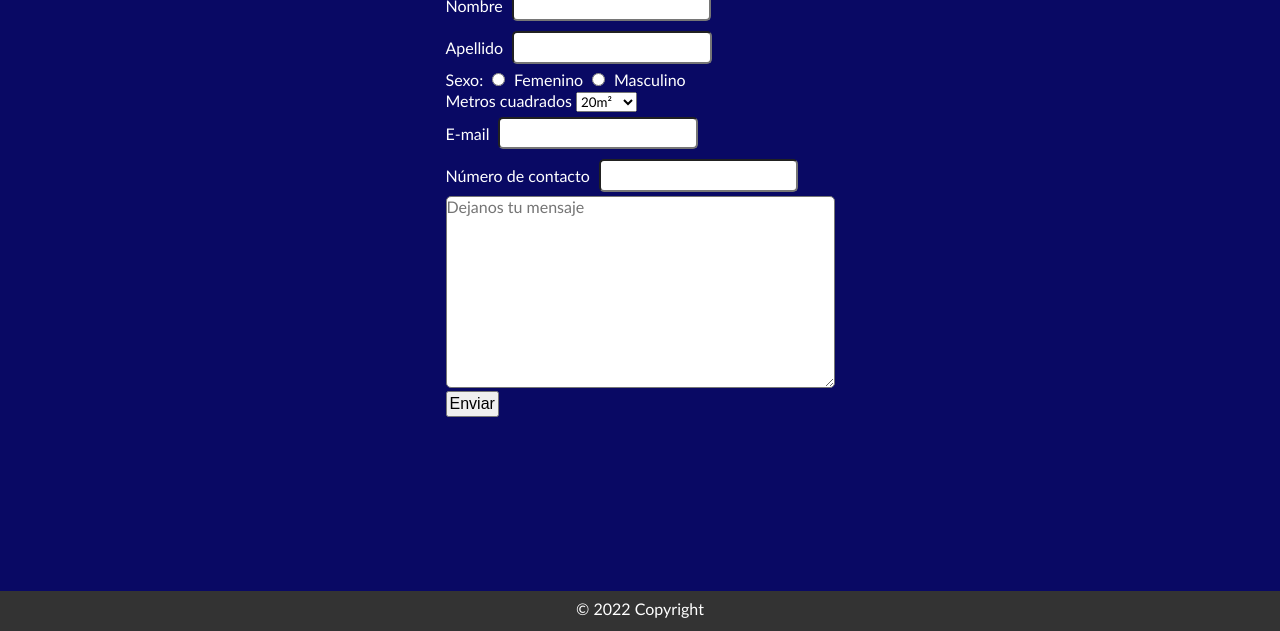
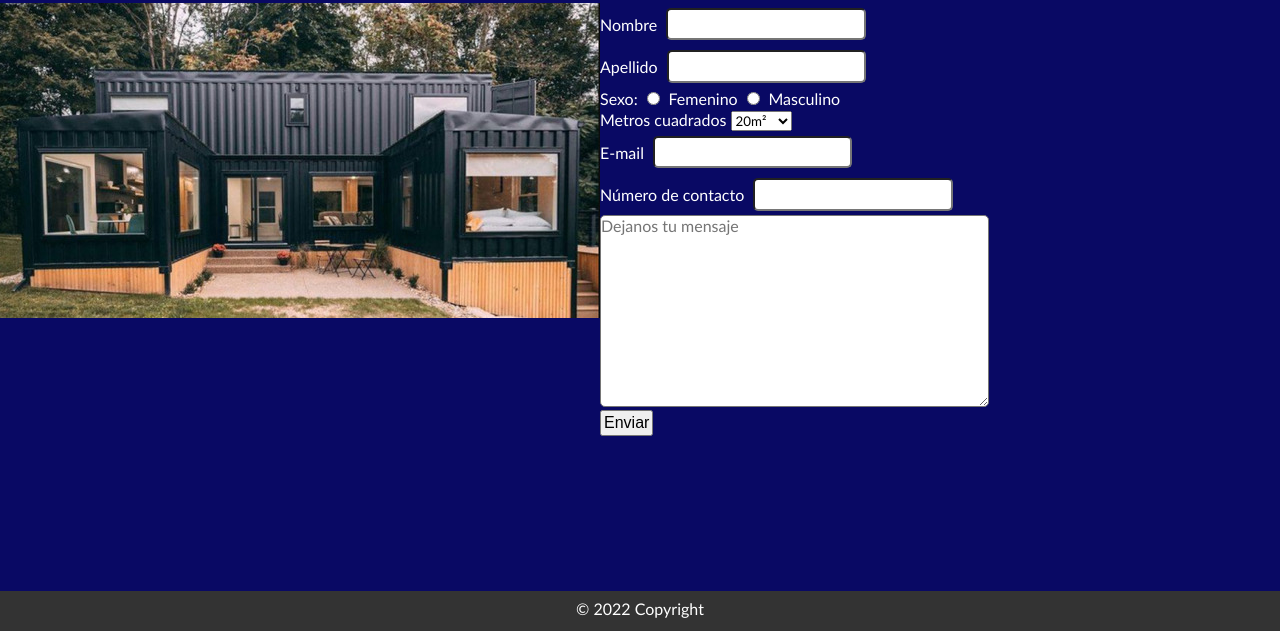
Before and after one commit to CaroManzelli/PF_FernandezCarolina, a website: page pages/contact.html in a window 1280 px wide. Shown: the part 169-800 px from the top of the page. Drawn offline with Linux system fonts and the light colour scheme.

Commit message:
contact. primeras modificaciones

```diff
--- a/pages/contact.html
+++ b/pages/contact.html
@@ -51,10 +51,13 @@
     </nav>
     <!--Formulario de contacto-->
 
-    <main class="contact__main container-fluid">
-        <h1 class="">¡Contactanos!</h1>
-        <div>
-            <form action="">
+    <main class="container-fluid">
+        <h1>¡Contactanos!</h1> <br>
+        <div class="contact__main row row-cols-1 row-cols-md-2 ">
+            <div class="col rounded contact__main__img img-fluid">
+                <img src="../assets/img/houses/contact.jpeg" alt="">
+            </div><br>
+            <form class="col" action="">
                 <label for="name">Nombre</label>
                 <input type="text" id="name" name="name"><br>
                 <label for="surname">Apellido</label>
@@ -81,8 +84,8 @@
                     maxlength="400"></textarea><br>
                 <button type="submit">Enviar</button>
             </form>
-        </div><br>
-
+            <br>
+        </div>
     </main>
 
     <!-- Footer -->
--- a/scss/_contact.scss
+++ b/scss/_contact.scss
@@ -2,12 +2,19 @@
 .contact {
     background-color: rgb(9, 9, 100);
     color: #fff;
-    font-family: 'Gill Sans', 'Gill Sans MT', Calibri, 'Trebuchet MS', sans-serif;
+    font-family: 'Gill Sans', 'Gill Sans MT', Calibri, 'Trebuchet MS', sans-serif !important;
     display: block;
 }
 .contact__main{
-    display: grid;
-    place-content: center;
+   padding: 0;
+   width: 40%;
+   display: inline-flex;
+
+}
+
+.contact__main__img{
+    position: relative;
+    display: inline;
 }
 
 input {
```
Also changed, not shown: assets/img/background/contact.jpg (added), assets/img/houses/contact.jpeg (added), css/styles.css.
